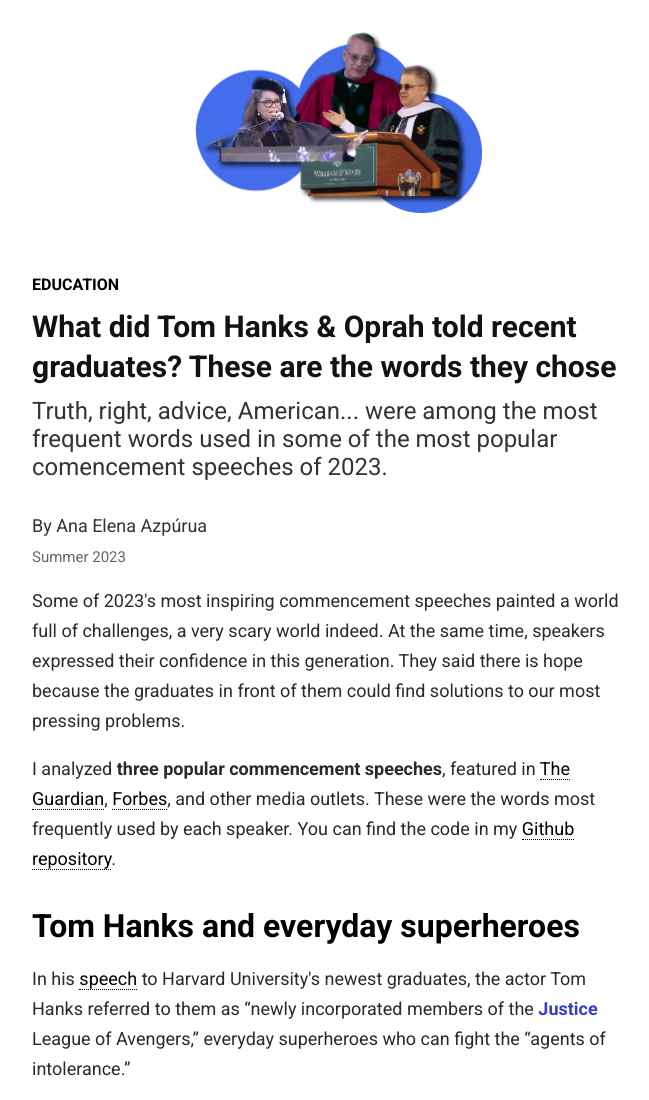
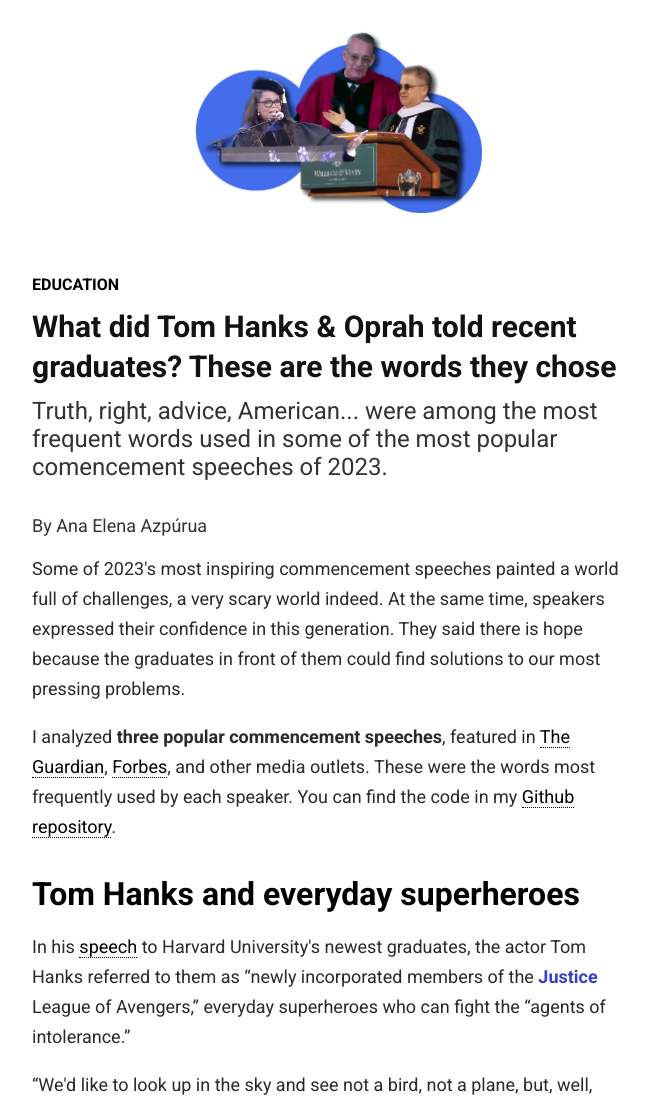
Before and after one commit to anaeazpurua/graduation-speeches, a plain HTML site: page index.html in a window 1280 px wide. Shown: the top 1100 px of the page, without its empty margins (308-957 px from the left). Drawn offline with Linux system fonts and the light colour scheme; a script that the page names is missing.

Commit message:
Update index.html

```diff
--- a/index.html
+++ b/index.html
@@ -28,7 +28,7 @@
 
         <div class="container content">
                 <p class="byline">By <span>Ana Elena Azpúrua</span></p>
-                <p class="date">Summer 2023</p>
+                <!--<p class="date">Summer 2023</p>-->
 
                 <p class="article__text">Some of 2023's most inspiring commencement speeches painted a world full of challenges, a very scary world indeed. At the same time, speakers expressed their confidence in this generation. They said there is hope because the graduates in front of them could find solutions to our most pressing problems.</p>
 
```
